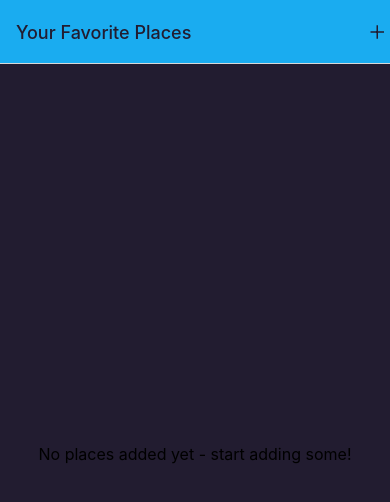
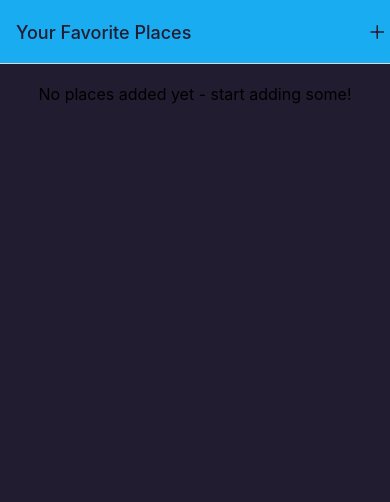
Before and after one commit to patrykraj/RN-app, a React Native app: screen /Home in a window 390 px wide. Shown: the top 502 px of the page. Built offline with nearby package versions, Linux system fonts and the light colour scheme.

Commit message:
Display saved places

```diff
--- a/babel.config.js
+++ b/babel.config.js
@@ -4,12 +4,12 @@ module.exports = function (api) {
         presets: ['babel-preset-expo'],
         plugins: [
             [
-                "module:react-native-dotenv",
+                'module:react-native-dotenv',
                 {
-                    moduleName: "@env",
-                    path: ".env",
-                },
-            ],
-       ]
+                    moduleName: '@env',
+                    path: '.env'
+                }
+            ]
+        ]
     };
 };
--- a/components/places/ImagePicker.tsx
+++ b/components/places/ImagePicker.tsx
@@ -10,9 +10,7 @@ import { ImageInfo } from 'expo-image-picker/build/ImagePicker.types';
 import IconButton from '../ui/IconButton';
 import { Colors } from '../../constants/colors';
 import verifyPermissions from '../../utils/verifyPermissions';
-import {
-    LocationContextType
-} from '../../common/types';
+import { LocationContextType } from '../../common/types';
 import { LocationContext } from '../../context';
 
 const ImagePicker: React.FC = () => {
@@ -35,7 +33,7 @@ const ImagePicker: React.FC = () => {
         try {
             const image = await launchCameraAsync({
                 allowsEditing: true,
-                aspect: [16, 9],
+                aspect: [3, 4],
                 quality: 0.6
             });
 
--- a/components/places/PlaceForm.tsx
+++ b/components/places/PlaceForm.tsx
@@ -1,5 +1,7 @@
 import React, { useState, useContext } from 'react';
 import { StyleSheet, View, ScrollView, Alert } from 'react-native';
+import { useNavigation } from '@react-navigation/native';
+import { GEO_API_KEY } from '@env';
 
 import ImagePicker from './ImagePicker';
 import LocationPicker from './LocationPicker';
@@ -7,17 +9,18 @@ import TitleInput from './TitleInput';
 import PlaceModel from '../../models/place';
 import { Colors } from '../../constants/colors';
 import IconButton from '../ui/IconButton';
-import { LocationContextType } from '../../common/types';
+import { LocationContextType, HomeScreenNavigationProp } from '../../common/types';
 import { LocationContext } from '../../context';
-import { GEO_API_KEY } from '@env';
 
 const PlaceForm: React.FC = () => {
     const [loading, setLoading] = useState<boolean>(false);
-    const { userLocation, imageUri, locationTitle } =
+    const { userLocation, imageUri, locationTitle, setSavedLocations } =
         useContext<LocationContextType>(LocationContext);
+    const navigation = useNavigation<HomeScreenNavigationProp>();
 
     function prepareSaveData() {
-        if(!locationTitle || !imageUri || userLocation.initial) return Alert.alert('Invalid data');
+        if (!locationTitle || !imageUri || userLocation.initial)
+            return Alert.alert('Invalid data');
         saveData();
     }
 
@@ -29,10 +32,19 @@ const PlaceForm: React.FC = () => {
                 `https://api.openweathermap.org/geo/1.0/reverse?lat=${userLocation.latitude}&lon=${userLocation.longitude}&limit=1&appid=${GEO_API_KEY}`
             );
             const data = await response.json();
-            const savedNewLocation = new PlaceModel(locationTitle, imageUri, `${data[0].name}, ${data[0].country}`, {latitude: userLocation.latitude, longitude: userLocation.longitude});
-            console.log(savedNewLocation);
+            const savedNewLocation = new PlaceModel(
+                locationTitle,
+                imageUri,
+                `${data[0].name}, ${data[0].country}`,
+                {
+                    latitude: userLocation.latitude,
+                    longitude: userLocation.longitude
+                }
+            );
+            setSavedLocations((prevState: any) => [...prevState, savedNewLocation]);
+            navigation.navigate("Home");
         } catch (error) {
-            console.log(error)
+            console.log(error);
         } finally {
             setLoading(false);
         }
--- a/components/places/PlaceItem.tsx
+++ b/components/places/PlaceItem.tsx
@@ -1,15 +1,16 @@
 import React from 'react';
-import { Image, Pressable, StyleSheet, Text, View } from 'react-native';
+import { Image, Pressable, StyleSheet, Text, View, Dimensions } from 'react-native';
 
 import { PlaceItemProps } from '../../common/types';
+import { Colors } from '../../constants/colors';
 
 const PlaceItem: React.FC<PlaceItemProps> = ({
     place,
     onSelect
 }): JSX.Element => {
     return (
-        <Pressable onPress={onSelect}>
-            <Image source={{ uri: place.imageUri }} />
+        <Pressable style={styles.container} onPress={onSelect}>
+            <Image style={styles.image} source={{ uri: place.imageUri }} />
             <View>
                 <Text>{place.title}</Text>
                 <Text>{place.address}</Text>
@@ -20,4 +21,16 @@ const PlaceItem: React.FC<PlaceItemProps> = ({
 
 export default PlaceItem;
 
-const styles = StyleSheet.create({});
+const styles = StyleSheet.create({
+    container: {
+        maxWidth: Dimensions.get('window').width / 2,
+        flex: 0.475,
+        backgroundColor: Colors.primary500,
+    },
+    image: {
+      flex: 1,
+      borderBottomLeftRadius: 4,
+      borderTopLeftRadius: 4,
+      height: 160,
+    },
+});
--- a/components/places/PlaceList.tsx
+++ b/components/places/PlaceList.tsx
@@ -16,17 +16,27 @@ const PlaceList: React.FC<PlaceListProps> = ({ places }) => {
     }
 
     return (
-        <FlatList
-            data={places}
-            keyExtractor={(item) => item.id}
-            renderItem={({ item }) => <PlaceItem place={item} />}
-        />
+        <View style={styles.container}>
+            <FlatList
+                numColumns={2}
+                columnWrapperStyle={{
+                  justifyContent: 'space-between',
+                  marginBottom: 15,
+                }}
+                data={places}
+                keyExtractor={(item) => item.id}
+                renderItem={({ item }) => <PlaceItem place={item} />}
+            />
+        </View>
     );
 };
 
 export default PlaceList;
 
 const styles = StyleSheet.create({
+    container: {
+        flex: 1
+    },
     fallbackContainer: {
         flex: 1,
         justifyContent: 'center',
@@ -34,5 +44,5 @@ const styles = StyleSheet.create({
     },
     fallbackText: {
         fontSize: 16
-    }
+    },
 });
--- a/context/index.tsx
+++ b/context/index.tsx
@@ -1,14 +1,16 @@
 import React, { createContext, useState } from 'react';
 import { initialRegion } from '../constants';
-import { LocationType, LocationContextType } from '../common/types';
+import { LocationType, LocationContextType, IPlace } from '../common/types';
 
 export const initialState = {
     userLocation: initialRegion,
     locationTitle: '',
     imageUri: '',
+    savedLocations: [],
     setUserLocation: () => {},
     setLocationTitle: () => {},
-    setImageUri: () => {}
+    setImageUri: () => {},
+    setSavedLocations: () => {}
 };
 
 export const LocationContext = createContext<LocationContextType>(initialState);
@@ -18,7 +20,8 @@ const LocationProvider = ({ children }: { children: React.ReactNode }) => {
         initialState.userLocation
     );
     const [locationTitle, setLocationTitle] = useState<string>('');
-    const [imageUri, setImageUri] = useState<string | null>(null);
+    const [imageUri, setImageUri] = useState<string>('');
+    const [savedLocations, setSavedLocations] = useState<IPlace[]>([]);
 
     return (
         <LocationContext.Provider
@@ -26,9 +29,11 @@ const LocationProvider = ({ children }: { children: React.ReactNode }) => {
                 userLocation,
                 locationTitle,
                 imageUri,
+                savedLocations,
                 setUserLocation,
                 setLocationTitle,
-                setImageUri
+                setImageUri,
+                setSavedLocations
             }}
         >
             {children}
--- a/screens/AllPlaces.tsx
+++ b/screens/AllPlaces.tsx
@@ -1,7 +1,23 @@
+import React, { useContext } from 'react';
+import { StyleSheet, View } from 'react-native';
+
 import PlaceList from '../components/places/PlaceList';
+import { LocationContextType } from '../common/types';
+import { LocationContext } from '../context';
 
 function AllPlaces() {
-    return <PlaceList places={[]} />;
+    const { savedLocations } =
+        useContext<LocationContextType>(LocationContext);
+
+    return <View style={styles.container}><PlaceList places={savedLocations} /></View>;
 }
 
 export default AllPlaces;
+
+const styles = StyleSheet.create({
+    container: {
+        margin: 20,
+        flexDirection: 'row',
+        justifyContent: 'space-between'
+    }
+})
```
Also changed, not shown: common/types.ts (+6 -10 lines), env.d.ts (line endings or trailing spaces).
